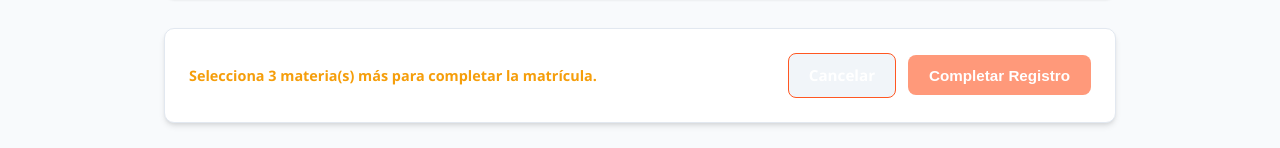
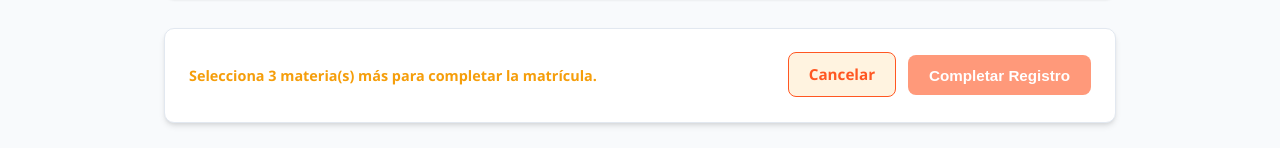
Before and after one commit to SharkDc/InterRapidisimo, an Angular app in the folder frontend/inter-rapidisimo-client/: page /registro in a window 1280 px wide. In both pictures the pointer is over the link "Cancelar". Shown: the part 946-1094 px from the top of the page. Built offline with nearby package versions, Linux system fonts and the light colour scheme; no server answers.

Commit message:
fix(theme): corregir contraste de texto en hover para boton editar y botones secundarios

```diff
--- a/frontend/inter-rapidisimo-client/src/styles.css
+++ b/frontend/inter-rapidisimo-client/src/styles.css
@@ -24,9 +24,10 @@
   --badge-success-text: #047857;
   --badge-success-border: #6EE7B7;
   --btn-secondary-bg: #FFFFFF;
-  --btn-secondary-hover-bg: #F1F5F9;
+  --btn-secondary-hover-bg: #FFF3E0;
   --btn-secondary-border: var(--border);
   --btn-secondary-text: var(--text-main);
+  --btn-secondary-hover-text: var(--primary);
   --shadow-sm: 0 1px 2px 0 rgb(0 0 0 / 0.05);
   --shadow-md: 0 4px 6px -1px rgb(0 0 0 / 0.1), 0 2px 4px -2px rgb(0 0 0 / 0.1);
   --shadow-lg: 0 10px 15px -3px rgb(0 0 0 / 0.1), 0 4px 6px -4px rgb(0 0 0 / 0.1);
@@ -62,6 +63,7 @@
   --btn-secondary-hover-bg: #2B3A4F;
   --btn-secondary-border: #384A63;
   --btn-secondary-text: #F8FAFC;
+  --btn-secondary-hover-text: #FF7043;
   --shadow-sm: 0 1px 2px 0 rgb(0 0 0 / 0.3);
   --shadow-md: 0 4px 6px -1px rgb(0 0 0 / 0.4), 0 2px 4px -2px rgb(0 0 0 / 0.3);
   --shadow-lg: 0 10px 15px -3px rgb(0 0 0 / 0.5), 0 4px 6px -4px rgb(0 0 0 / 0.4);
@@ -140,10 +142,13 @@ body {
   color: var(--btn-secondary-text);
 }
 
-.btn-secondary:hover {
+.btn-secondary:hover,
+.btn-secondary:focus,
+.btn-secondary:active {
   background-color: var(--btn-secondary-hover-bg);
   border-color: var(--primary);
-  color: #FFFFFF;
+  color: var(--btn-secondary-hover-text);
+  transform: translateY(-1px);
 }
 
 .btn-danger {
```
